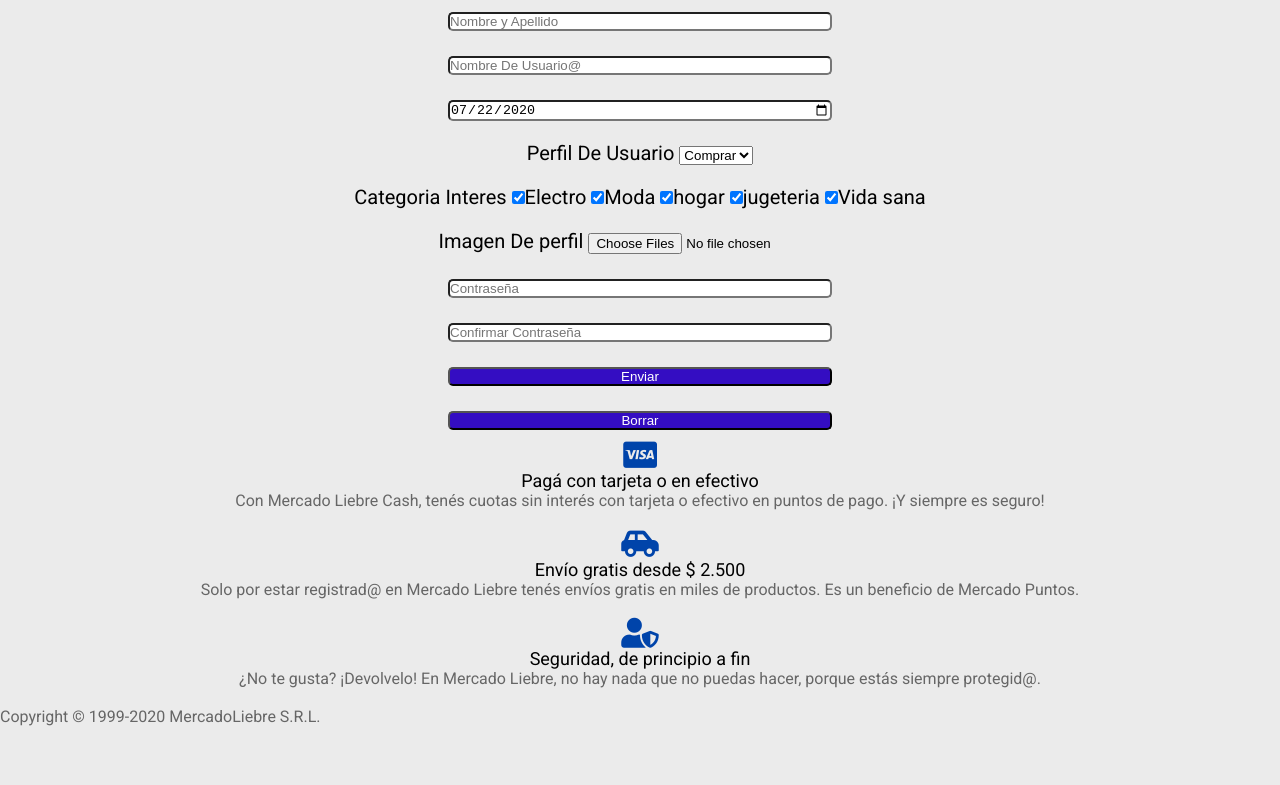
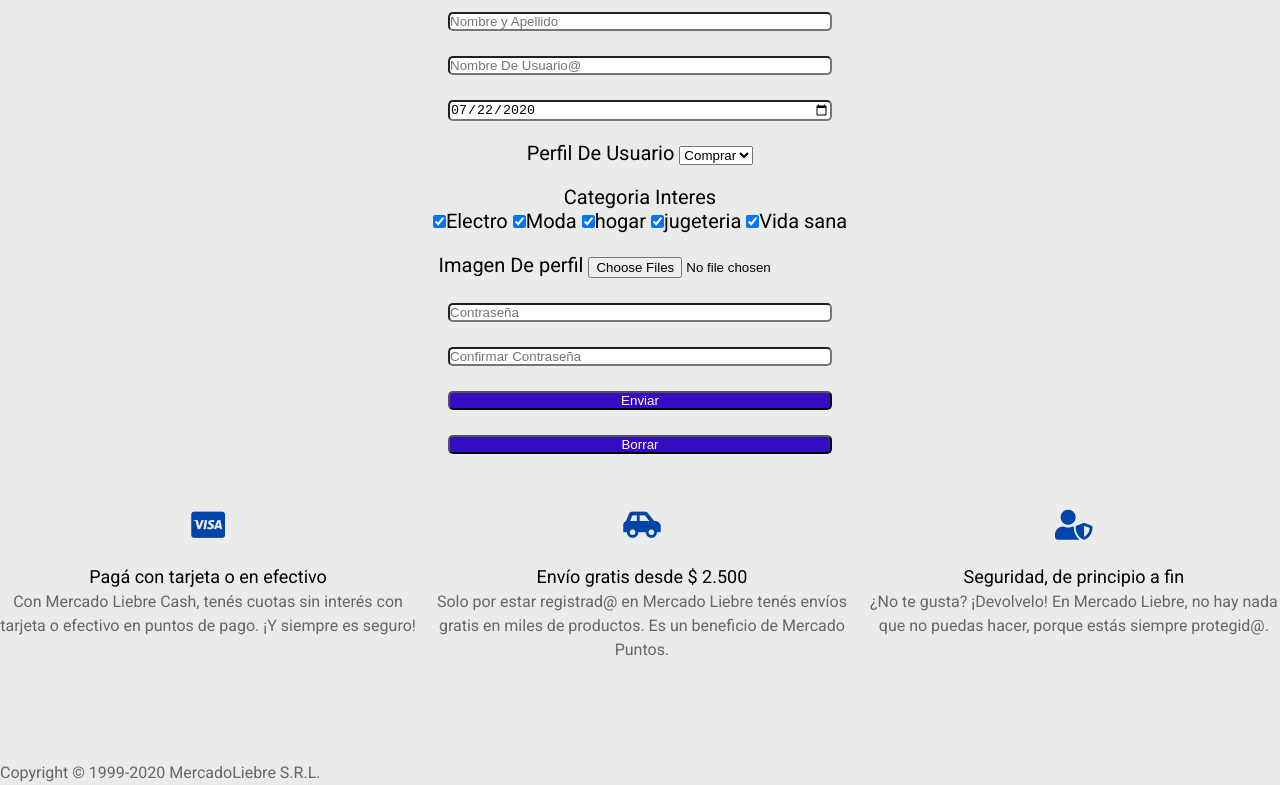
Before and after one commit to OmarFern/mercadoliebreomar, a website: page views/register.html in a window 1280 px wide. Shown: the part 400-1185 px from the top of the page. Before the commit the page ends 1126 px from the top, so only its background shows below. Drawn offline with Linux system fonts and the light colour scheme; files that its build step writes are made by us from their sources; files whose address does not match are found by name.

Commit message:
arreglo_2

```diff
--- a/public/css/styles.css
+++ b/public/css/styles.css
@@ -15,6 +15,7 @@
 
 /*****************video celular********/
 .main-header-top-bar{
+
     /* border:dotted 2px red; */
     display:flex;/*los acomoda a rerecha*/
     justify-content:space-between;
@@ -25,7 +26,7 @@
 .logo{max-width: 30vw;}
 
 .copy-header{
-    max-width:30vw ;
+    /* max-width:35vw ; */
     text-align:center;
 }
 
@@ -222,6 +223,11 @@
 
 
 }
+footer{
+    font-size: 66px;
+   line-height: 1.5;
+
+}
 
 /*celector desendente en footer busca los i */
 footer i{
@@ -230,7 +236,7 @@
  .main-footer{
             /* border: dotted 2px rgb(179, 25, 25); */
             display: flex;
-            flex-direction: column;
+             flex-direction: column;
             text-align: center;
         }
 
@@ -241,12 +247,17 @@
     .main-navbar{display: inline;}
 
 /*****video*****************/
-
+.main-footer{
+    /* border: dotted 2px rgb(179, 25, 25); */
+    display: flex;
+    flex-direction: row;
+    text-align: center;
+}
 
 
 .main-header-top-bar{
     /* border:dotted 2px red; */
-    display:flex;/*los acomoda a rerecha*/
+    display:flex;
     justify-content:space-between;
     flex-wrap: wrap;/* acomoda sin perder su area*/
 
@@ -356,6 +367,7 @@
 
 
 .main-header-top-bar{
+
     /* border:dotted 2px red; */
     display:flex;/*los acomoda a rerecha*/
     justify-content:space-between;
@@ -377,6 +389,7 @@
 .logo{max-width: 200px;}
 
 .copy-header{
+    font-size: 17px;
     max-width:350px ;
     text-align:right;
 }
```
Also changed, not shown: views/home.html (+1 -1 lines), views/register.html (+1 -0 lines).
